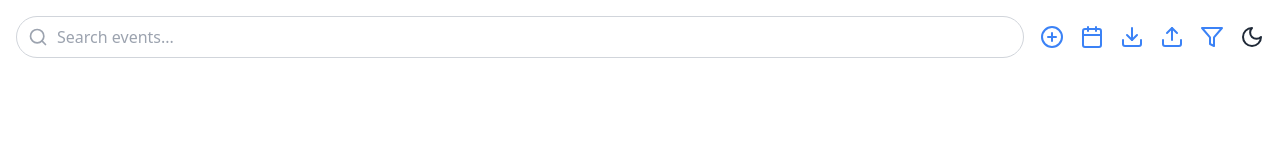
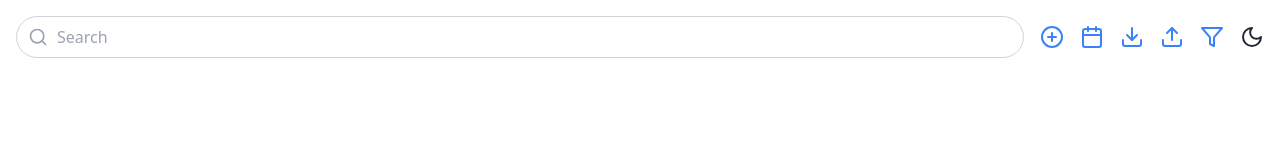
Before and after one commit to atulpatildbz/dayssince, a React (Vite) app: page / in a window 1280 px wide. Shown: the top 160 px of the page. Built offline with nearby package versions, Linux system fonts and the light colour scheme.

Commit message:
test after update

```diff
--- a/src/App.tsx
+++ b/src/App.tsx
@@ -264,7 +264,7 @@ function App() {
         <div className="relative flex-grow mr-4">
           <input
             type="text"
-            placeholder="Search events..."
+            placeholder="Search"
             value={searchTerm}
             onChange={(e) => setSearchTerm(e.target.value)}
             className="w-full pl-10 pr-4 py-2 rounded-full border border-gray-300 focus:outline-none focus:ring-2 focus:ring-blue-500 dark:bg-gray-700 dark:border-gray-600 dark:text-white"
```
